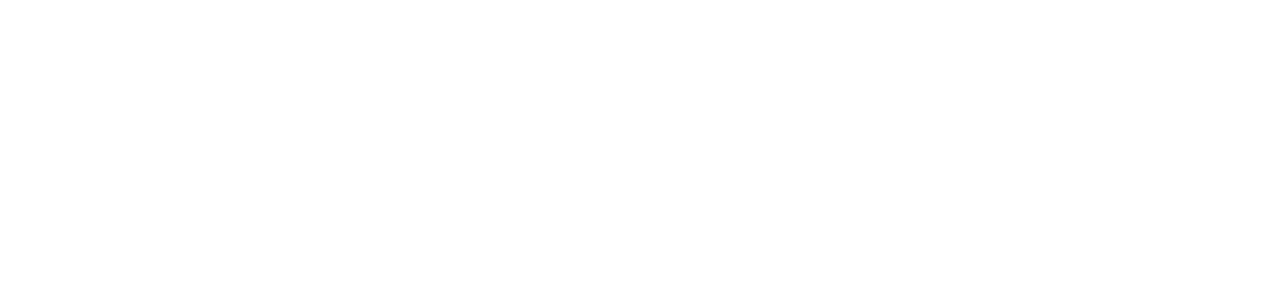
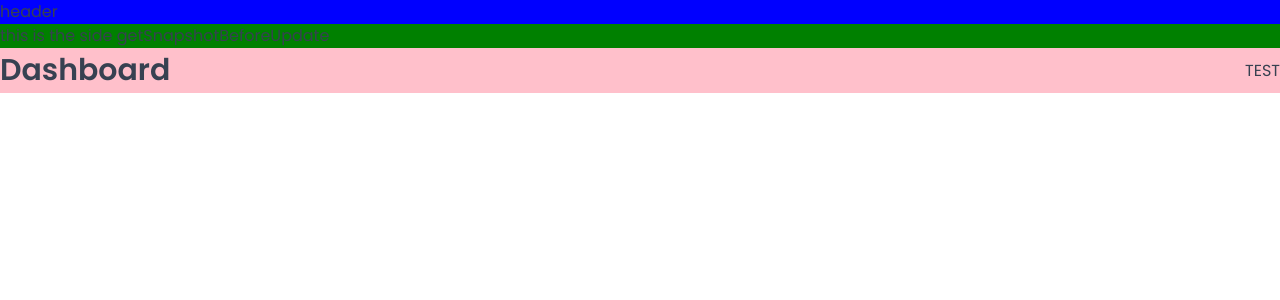
Before and after one commit to Ndesimoni/HOTEL-MANAGEMENT-APPLICATION, a React (Vite) app in the folder hotel-magnagement-application/: page /dashboard in a window 1280 px wide. Before the commit this address had no page. Shown: the top 300 px of the page. Built offline with nearby package versions, Linux system fonts and the light colour scheme; a web font is replaced by a local one.

Commit message:
lost at grid level

```diff
--- a/hotel-magnagement-application/src/App.jsx
+++ b/hotel-magnagement-application/src/App.jsx
@@ -21,9 +21,7 @@ const App = () => {
       <GlobalStyles />
       <BrowserRouter>
         <Routes>
-          <Route
-            element={
-              <AppLayOut>
+          <Route element={<AppLayOut />}>
             <Route index element={<Navigate replace to="dashboard" />} />
             <Route path="dashboard" element={<Dashboard />} />
             <Route path="bookings" element={<Bookings />} />
@@ -31,11 +29,9 @@ const App = () => {
             <Route path="account" element={<Account />} />
             <Route path="login" element={<Login />} />
             <Route path="settings" element={<Settings />} />
+          </Route>
+          <Route path="*" element={<PageNotFound />} />
           <Route path="user" element={<Users />} />
-                <Route path="*" element={<PageNotFound />} />
-              </AppLayOut>
-            }
-          />
         </Routes>
       </BrowserRouter>
     </>
--- a/hotel-magnagement-application/src/pages/Dashboard.jsx
+++ b/hotel-magnagement-application/src/pages/Dashboard.jsx
@@ -4,7 +4,7 @@ import Row from "../ui/Row";
 function Dashboard() {
   return (
     <Row type="horizontal">
-      <Heading as="h1">Dashboard</Heading>
+      <Heading>Dashboard</Heading>
       <p>TEST</p>
     </Row>
   );
--- a/hotel-magnagement-application/src/ui/AppLayOut.jsx
+++ b/hotel-magnagement-application/src/ui/AppLayOut.jsx
@@ -1,14 +1,28 @@
 import { Outlet } from "react-router-dom";
 import Header from "./Header";
 import Sidebar from "./Sidebar";
+import styled from "styled-components";
+
+const StyledAppLayOut = styled.div`
+  display: grid;
+
+  grid-template-columns: 2.5 1fr;
+`;
+
+const MainNav = styled.main`
+  background-color: pink;
+`;
 
 const AppLayOut = () => {
   return (
-    <div>
+    <StyledAppLayOut>
       <Header />
       <Sidebar />
-      <Outlet />
-    </div>
+
+      <MainNav>
+        <Outlet />
+      </MainNav>
+    </StyledAppLayOut>
   );
 };
 
--- a/hotel-magnagement-application/src/ui/Header.jsx
+++ b/hotel-magnagement-application/src/ui/Header.jsx
@@ -1,5 +1,11 @@
+import styled from "styled-components";
+
+const StylesHeader = styled.div`
+  background-color: blue;
+`;
+
 const Header = () => {
-  return <div> header</div>;
+  return <StylesHeader> header</StylesHeader>;
 };
 
 export default Header;
--- a/hotel-magnagement-application/src/ui/Sidebar.jsx
+++ b/hotel-magnagement-application/src/ui/Sidebar.jsx
@@ -1,5 +1,10 @@
+import styled from "styled-components";
+
+const StyleSidebar = styled.div`
+  background-color: green;
+`;
 const Sidebar = () => {
-  return <div> this is the side getSnapshotBeforeUpdate</div>;
+  return <StyleSidebar> this is the side getSnapshotBeforeUpdate</StyleSidebar>;
 };
 
 export default Sidebar;
```
Also changed, not shown: hotel-magnagement-application/src/ui/MainNav.jsx (+7 -1 lines). Lines whose indentation alone changed are shown as unchanged.
